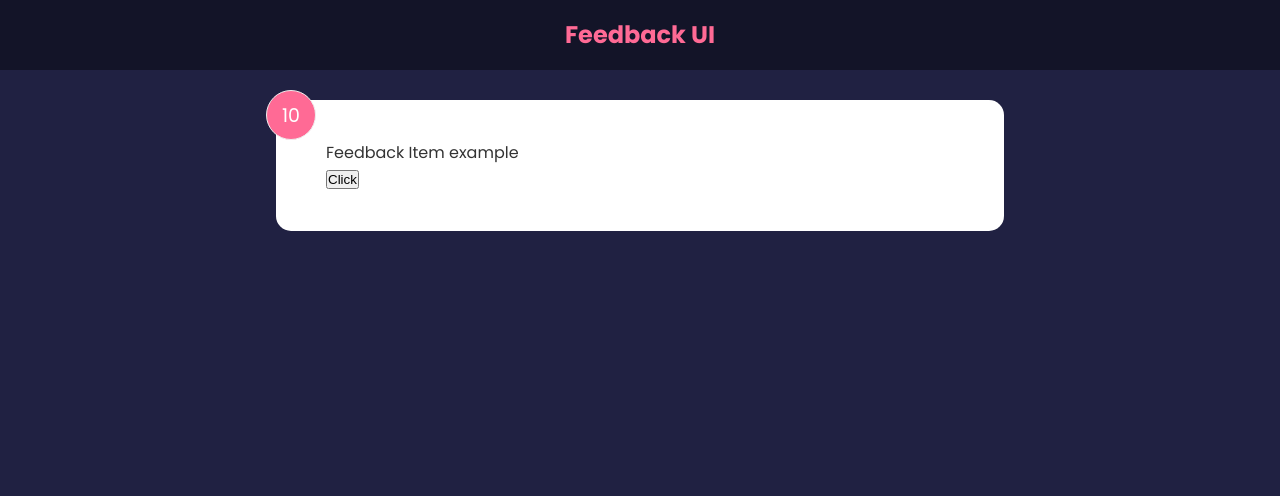
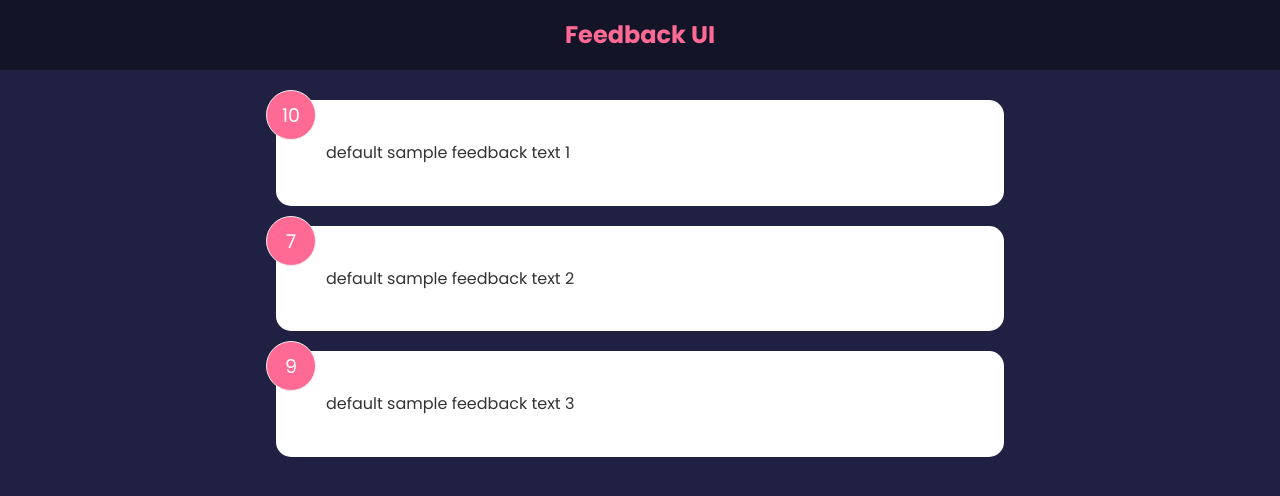
Before and after one commit to brycegallo/React-feedback-app, a React (Create React App) app: page / in a window 1280 px wide. Shown: the top 496 px of the page. Built offline with nearby package versions, Linux system fonts and the light colour scheme; the HTML template or start-up script is replaced by a standard one.

Commit message:
Implement Feedback Items use states and components to implement

```diff
--- a/src/App.js
+++ b/src/App.js
@@ -1,12 +1,16 @@
+import { useState } from "react"
 import Header from "./components/Header"
-import FeedbackItem from "./components/FeedbackItem"
+import FeedbackList from "./components/FeedbackList"
+import FeedbackData from "./data/FeedbackData"
 
 function App () {
+    const [feedback, setFeedback] = useState(FeedbackData)
+
     return (
         <>
             <Header />
             <div className="container">
-                <FeedbackItem />
+                <FeedbackList feedback={feedback} />
             </div>
         </>
     )
--- a/src/components/FeedbackItem.jsx
+++ b/src/components/FeedbackItem.jsx
@@ -1,20 +1,8 @@
-import { useState } from "react"
-
-function FeedbackItem() {
-    const [rating, setRating] = useState(10)
-    const [text, setText] = useState('Feedback Item example')
-
-    const handleClick = () => {
-        setRating((prev) => {
-            return prev + 1
-        })
-    }
-
+function FeedbackItem({ item }) {
   return (
     <div className="card">
-        <div className="num-display">{rating}</div>
-        <div className="text-display">{text}</div>
-        <button onClick={handleClick}>Click</button>
+        <div className="num-display">{item.rating}</div>
+        <div className="text-display">{item.text}</div>
     </div>
   )
 }
--- /dev/null
+++ b/src/components/FeedbackList.jsx
@@ -0,0 +1,16 @@
+import FeedbackItem from "./FeedbackItem"
+
+function FeedbackList({ feedback }) {
+    if(!feedback || feedback.length === 0) {
+        return <p>No feedback yet</p>
+    }
+  return (
+    <div className="feedback-list">
+        {feedback.map((item) => (
+            <FeedbackItem key={item.id} item={item} />
+        ))}
+    </div>
+  )
+}
+
+export default FeedbackList
--- /dev/null
+++ b/src/data/FeedbackData.js
@@ -0,0 +1,19 @@
+const FeedbackData = [
+    {
+        id: 1,
+        rating: 10,
+        text: 'default sample feedback text 1'
+    },
+    {
+        id: 2,
+        rating: 7,
+        text: 'default sample feedback text 2'
+    },
+    {
+        id: 3,
+        rating: 9,
+        text: 'default sample feedback text 3'
+    },
+]
+
+export default FeedbackData
```
